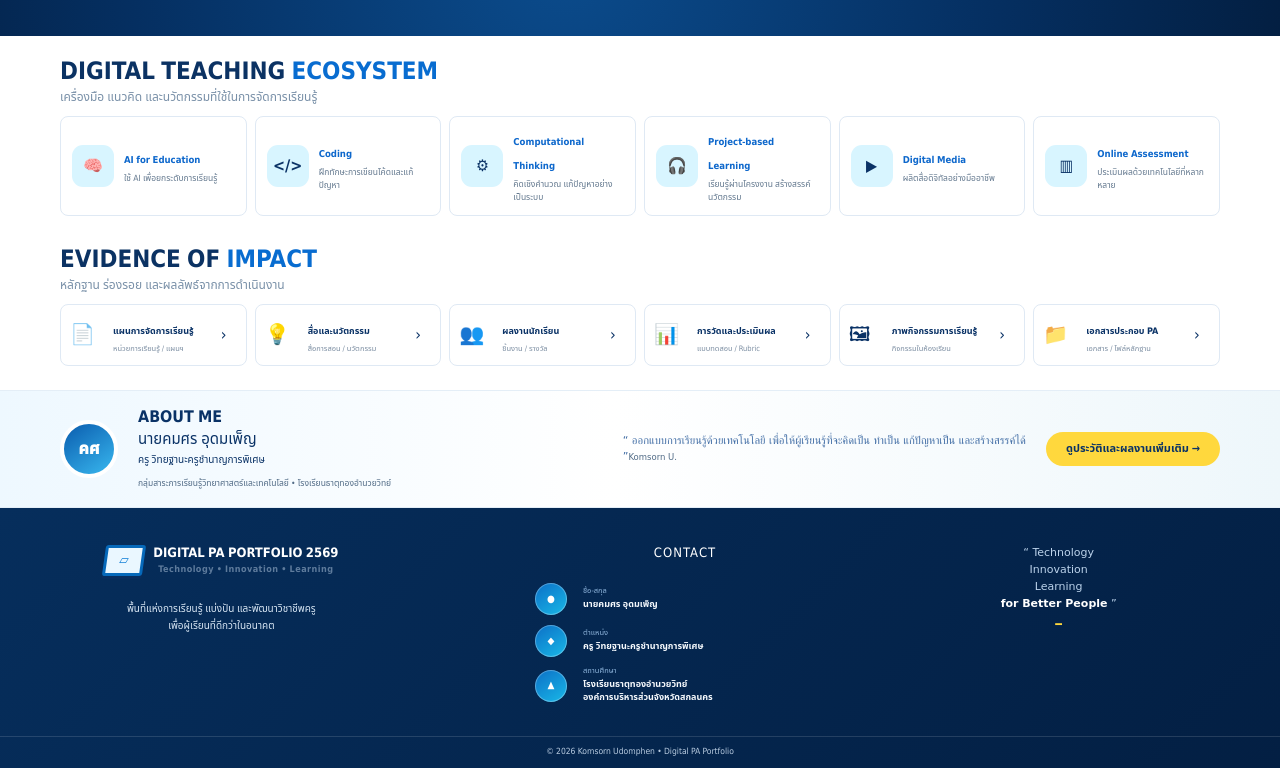
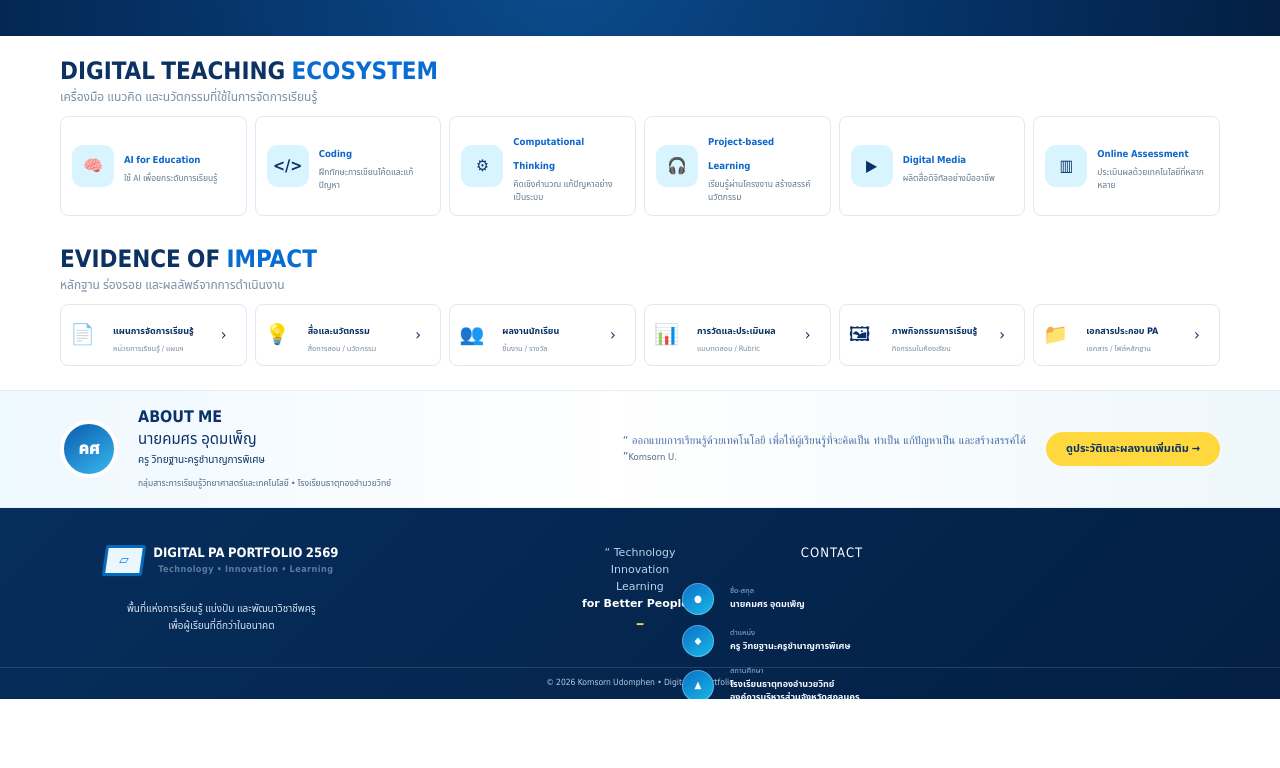
Before and after one commit to komsorn1982/TechClass, a Next.js app: page / in a window 1280 px wide. Shown: the part 1231-1999 px from the top of the page. After the commit the page ends 1930 px from the top, so only its background shows below. Built offline with nearby package versions, Linux system fonts and the light colour scheme.

Commit message:
Position desktop contact at 65 percent viewport width

```diff
--- a/app/portfolio.css
+++ b/app/portfolio.css
@@ -207,3 +207,25 @@
     transform:translateX(15%);
   }
 }
+
+/* Desktop footer: place CONTACT at 65% of full viewport width (15% right of exact center) */
+@media(min-width:1051px){
+  .pa-footer{
+    position:relative;
+  }
+  .pa-footer .footer-pro-contact{
+    position:absolute !important;
+    left:65% !important;
+    top:36px !important;
+    width:300px !important;
+    max-width:300px !important;
+    margin:0 !important;
+    transform:translateX(-50%) !important;
+    justify-self:auto !important;
+    align-self:auto !important;
+    z-index:2;
+  }
+  .pa-footer .footer-pro-contact h3{
+    text-align:center !important;
+  }
+}
```
